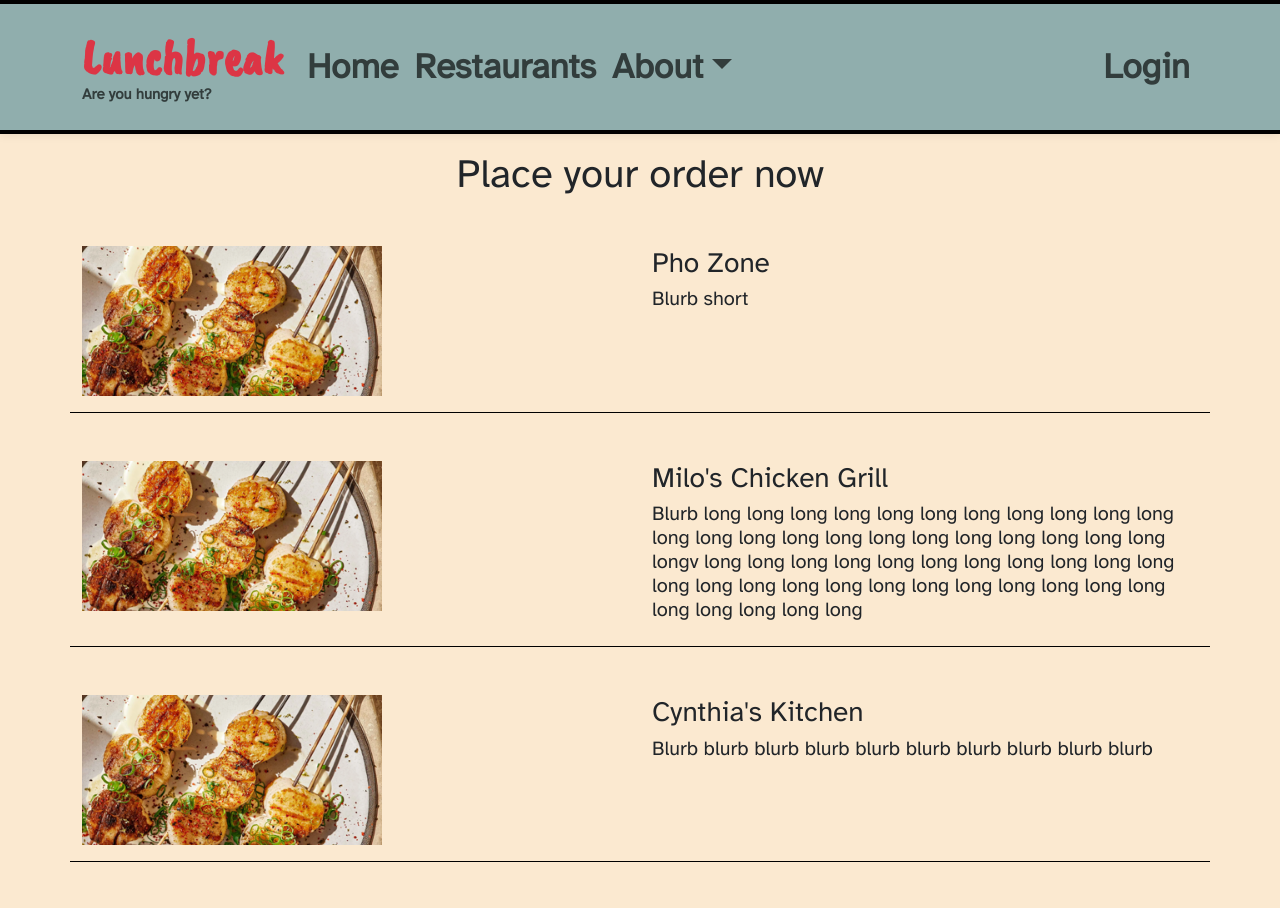
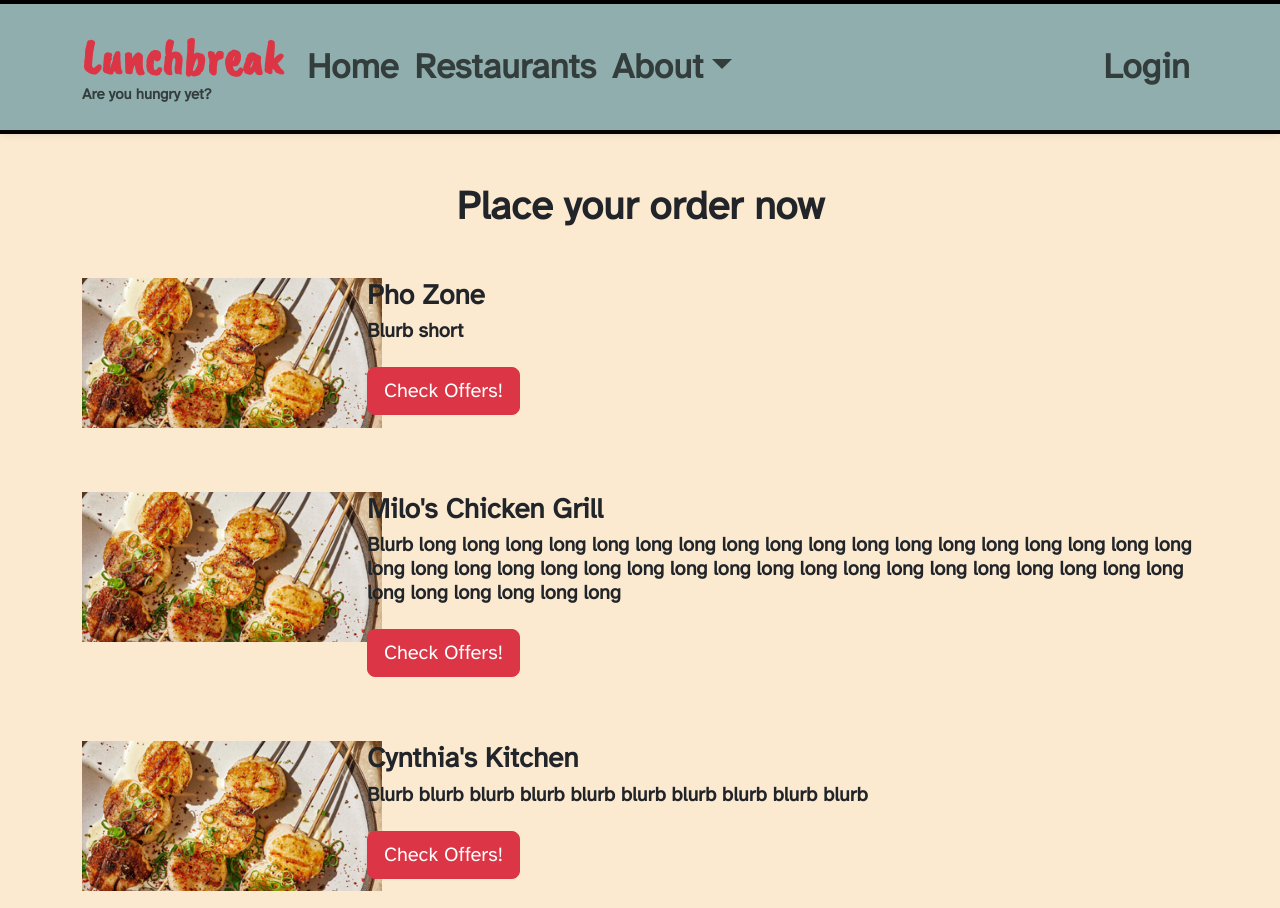
Before and after one commit to sujade/lunchtime, a Next.js app: page /restaurants in a window 1280 px wide. Shown: the top 908 px of the page. Built offline with nearby package versions, Linux system fonts and the light colour scheme.

Commit message:
edit restaurants and footer

```diff
--- a/src/app/restaurants/page.tsx
+++ b/src/app/restaurants/page.tsx
@@ -6,29 +6,36 @@ import Image from "next/image";
 const Restaurants = () => {
     return (
         <>
-            <h1 className={"text-center mt-3 mb-3"}>Place your order now</h1>
+            <h1 className={"text-center fw-bolder mt-5 mb-3"}>Place your order now</h1>
             <RestaurantCard
-                picture={<Image src="/food1.png" alt="Food 1" width={300} height={150} />}
+                picture={<Image src="/food1.png" alt="Food 1" width={300} height={150}/>}
                 name={"Pho Zone"}
                 description={"Blurb short"}
             />
+            <div className={"coming-soon"}>
                 <RestaurantCard
-                picture={<Image src="/food1.png" alt="Food 1" width={300} height={150} />}
+                    picture={<Image src="/food1.png" alt="Food 1" width={300} height={150}/>}
                     name={"Milo's Chicken Grill"}
-                description={"Blurb long long long long long long long long long long long long long long long long long long long long long long long longv long long long long long long long long long long long long long long long long long long long long long long long long long long long long"}
+                    description={"Blurb long long long long long long long long long long long long long long long long long long long long long long long long long long long long long long long long long long long long long long long long long long long"}
                 />
+            </div>
+            <div className={"coming-soon"}>
                 <RestaurantCard
-                picture={<Image src="/food1.png" alt="Food 1" width={300} height={150} />}
+                    picture={<Image src="/food1.png" alt="Food 1" width={300} height={150}/>}
                     name={"Cynthia's Kitchen"}
                     description={"Blurb  blurb blurb blurb blurb blurb blurb blurb blurb blurb"}
                 />
+            </div>
+            <div className={"coming-soon"}>
                 <RestaurantCard
-                picture={<Image src="/food1.png" alt="Food 1" width={300} height={150} />}
+                    picture={<Image src="/food1.png" alt="Food 1" width={300} height={150}/>}
                     name={"Limon Rotisserie"}
                     description={"Blurb  blurb blurb blurb blurb blurb blurb blurb blurb blurb blurb blurb blurb blurb blurb blurb blurb blurb blurb blurb"}
                 />
+            </div>
         </>
     );
 };
 
 export default Restaurants;
+4
--- a/src/components/Footer.tsx
+++ b/src/components/Footer.tsx
@@ -6,7 +6,7 @@ import { FaHeart } from "react-icons/fa";
 const Footer = () => {
     return (
         <>
-                <Row>
+                <Row className={"mt-5"}>
                     <div className="footer text-center">
                         <span>2024 Lunchbreak</span>
                     </div>
--- a/src/components/Restaurants/RestaurantCard.tsx
+++ b/src/components/Restaurants/RestaurantCard.tsx
@@ -1,5 +1,5 @@
 import React, {ReactElement} from 'react';
-import {Col, Container, Row} from "react-bootstrap";
+import {Button, Col, Container, Row} from "react-bootstrap";
 
 interface RestaurantCardProps {
     picture: ReactElement;
@@ -10,15 +10,18 @@ interface RestaurantCardProps {
 const RestaurantCard = ({picture, name, description}: RestaurantCardProps) => {
     return (
         <>
-            <Container className={"mt-5 mb-3 pb-3 border-bottom border-black"}>
+            <Container className={"mt-5 mb-3 pb-3"}>
                 <Row>
-                    <Col>{picture}</Col>
+                    <Col md={3}>{picture}</Col>
                     <Col>
                         <Row>
-                            <Col><h3>{name}</h3></Col>
+                            <Col><h3 className={"fw-bolder"}>{name}</h3></Col>
                         </Row>
                         <Row>
-                            <Col><h5>{description}</h5></Col>
+                            <Col><h5 className={"fw-bold"}>{description}</h5></Col>
+                        </Row>
+                        <Row>
+                            <Col><Button variant="danger" size={"lg"} className={"mt-3"}>Check Offers!</Button></Col>
                         </Row>
                     </Col>
                 </Row>
```
Lines whose indentation alone changed are shown as unchanged.
